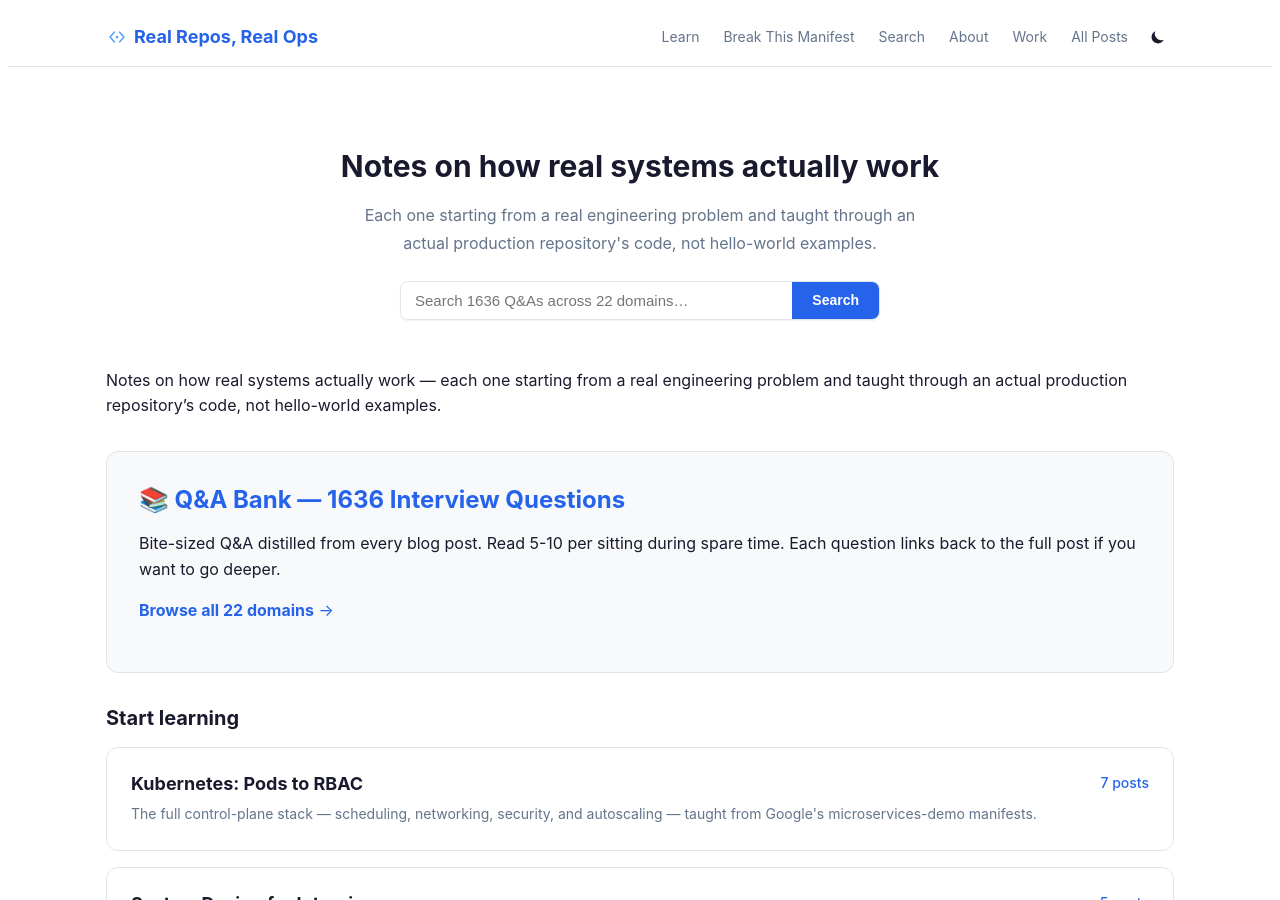
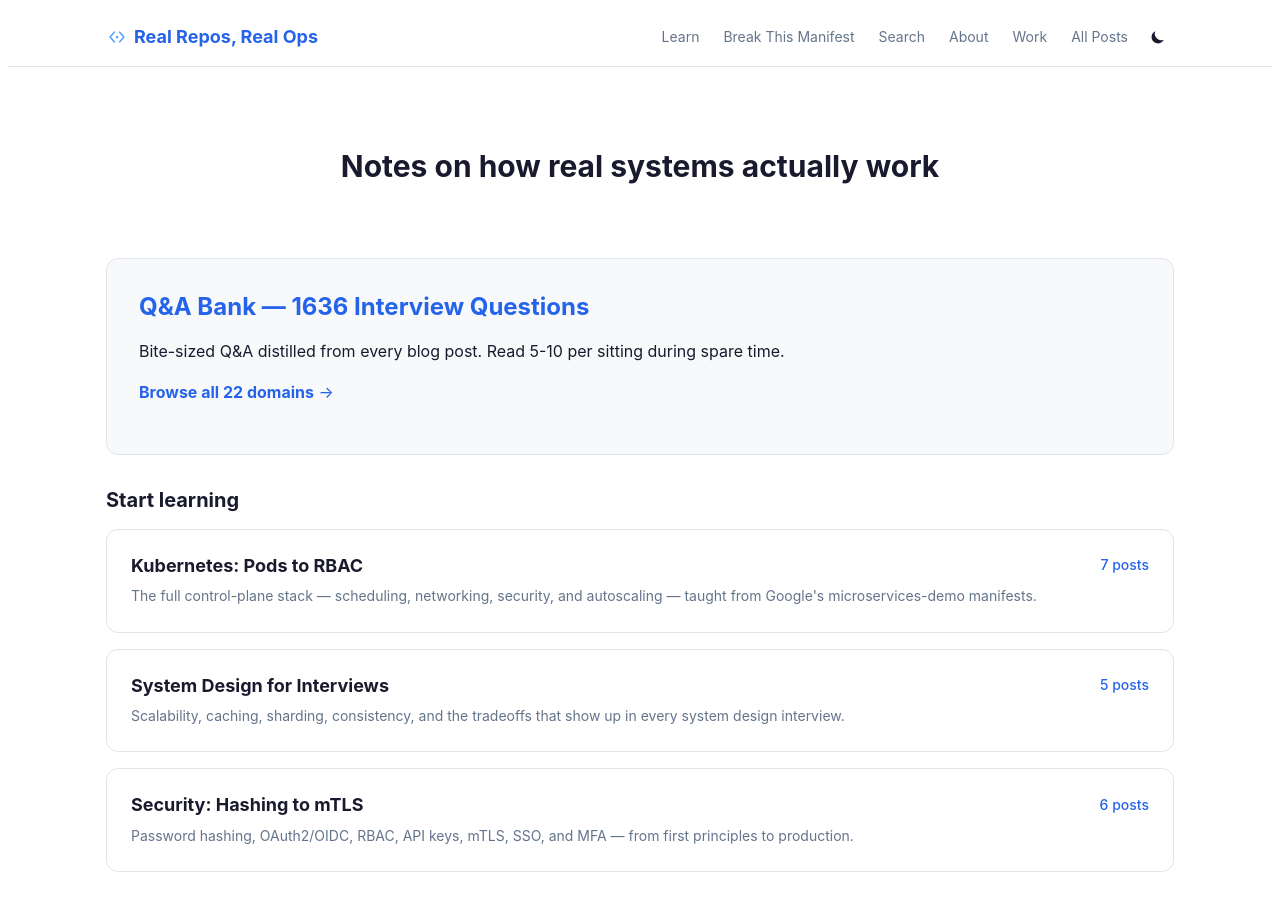
Before and after one commit to mayurjp/dev-blog, a Jekyll site: the page built from index.md, in a window 1280 px wide and 900 px high. Built offline with Jekyll 4.4.1, drawn with Linux system fonts in a browser that asks for light colours; some of the changed text lies outside the part shown.

Commit message:
chore: remove subtitle, search bar, and FAQ link from homepage

```diff
--- a/_layouts/home.html
+++ b/_layouts/home.html
@@ -5,11 +5,6 @@ layout: default
 
   <div class="hero">
     <h1 class="hero-title">Notes on how real systems actually work</h1>
-    <p class="hero-subtitle">Each one starting from a real engineering problem and taught through an actual production repository's code, not hello-world examples.</p>
-    <form class="hero-search" role="search" onsubmit="window.location='{{ '/qa/' | relative_url }}?q=' + encodeURIComponent(document.getElementById('hero-search-input').value); return false;">
-      <input type="text" id="hero-search-input" placeholder="Search {{ site.data.stats.qa_total }} Q&As across {{ site.data.stats.qa_domains }} domains…" aria-label="Search Q&As" />
-      <button type="submit" id="hero-search-btn">Search</button>
-    </form>
   </div>
 
   {{ content }}
@@ -48,10 +43,6 @@ layout: default
       <span class="home-link-icon" aria-hidden="true">📚</span>
       <span>Browse all {{ site.posts.size }} posts</span>
     </a>
-    <a class="home-link-card" href="{{ '/faq/' | relative_url }}">
-      <span class="home-link-icon" aria-hidden="true">❓</span>
-      <span>FAQ — common questions answered</span>
-    </a>
     <a class="home-link-card" href="{{ '/search/' | relative_url }}">
       <span class="home-link-icon" aria-hidden="true">🔍</span>
       <span>Search across all posts</span>
--- a/index.md
+++ b/index.md
@@ -2,15 +2,11 @@
 layout: home
 ---
 
-Notes on how real systems actually work — each one starting from a real
-engineering problem and taught through an actual production repository's
-code, not hello-world examples.
-
 <div class="qa-section" markdown="1">
 
-## [📚 Q&A Bank — {{ site.data.stats.qa_total }} Interview Questions]({{ '/qa/' | relative_url }})
+## [Q&A Bank — {{ site.data.stats.qa_total }} Interview Questions]({{ '/qa/' | relative_url }})
 
-Bite-sized Q&A distilled from every blog post. Read 5-10 per sitting during spare time. Each question links back to the full post if you want to go deeper.
+Bite-sized Q&A distilled from every blog post. Read 5-10 per sitting during spare time.
 
 [**Browse all {{ site.data.stats.qa_domains }} domains** →]({{ '/qa/' | relative_url }})
 
```
